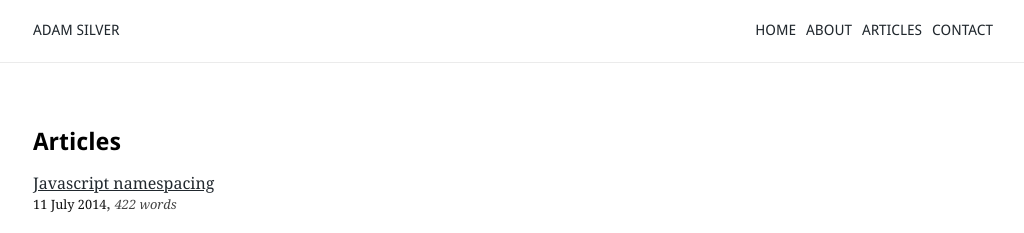
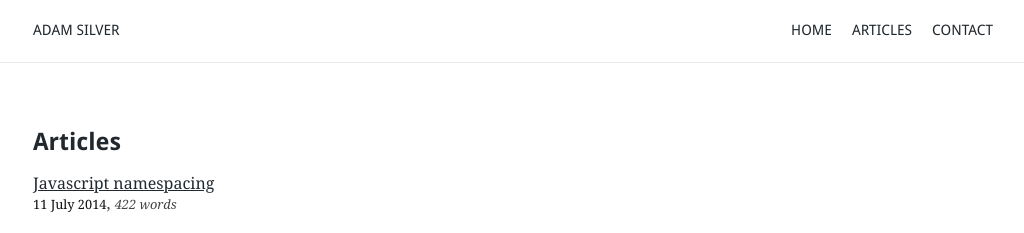
Before and after one commit to adamsilver/adamsilver.io-jekyll, a Jekyll site: the page built from _pages/articles.md, in a window 1280 px wide. Shown: the top 233 px of the page, without its empty margins (127-1151 px from the left). Built offline with Jekyll 4.4.1, drawn with Linux system fonts in a browser that asks for light colours; Markdown is read by kramdown in place of the engine named in the settings.

Commit message:
added navigation

```diff
--- a/_includes/navigation.html
+++ b/_includes/navigation.html
@@ -1,7 +1,7 @@
 <div id="nav">
 	<ul>
 		<li><a class="{% if page.id == "home" %}active{% endif%}" href="/">Home</a></li>
-		<li><a class="{% if page.id == "about" %}active{% endif%}" href="/about/">About</a></li>
+		<!--<li><a class="{% if page.id == "about" %}active{% endif%}" href="/about/">About</a></li>-->
 		<li><a class="{% if page.id == "articles" %}active{% endif%}" href="/articles/">Articles</a></li>
 		<li><a href="mailto:adambsilver+blog@gmail.com">Contact</a></li>
 	</ul>
--- a/css/main.css
+++ b/css/main.css
@@ -91,10 +91,11 @@ body {
 }
 
 h1 {
-	font-size: 1.5em;
+    font-size: 1.5em;
     font-family: 'droid sans';
-	margin-top: 0;
-	margin-bottom: 0.2em;
+    margin-top: 0;
+    margin-bottom: 0.2em;
+    color: #21282e;
 }
 
 h2 {
@@ -164,7 +165,6 @@ a:hover {
 }
 
 #header h1 {
-    color: #21282e;
     font-family: 'droid sans';
     font-size: 0.9em;
     font-weight: normal;
@@ -201,7 +201,7 @@ a:hover {
 
 #nav ul li {
     float: left;
-    margin-left: 10px;
+    margin-left: 20px;
     font-family: 'droid sans';
     font-size: 0.9em;
     text-transform: uppercase;
```
Also changed, not shown: index.md (+2 -2 lines).
